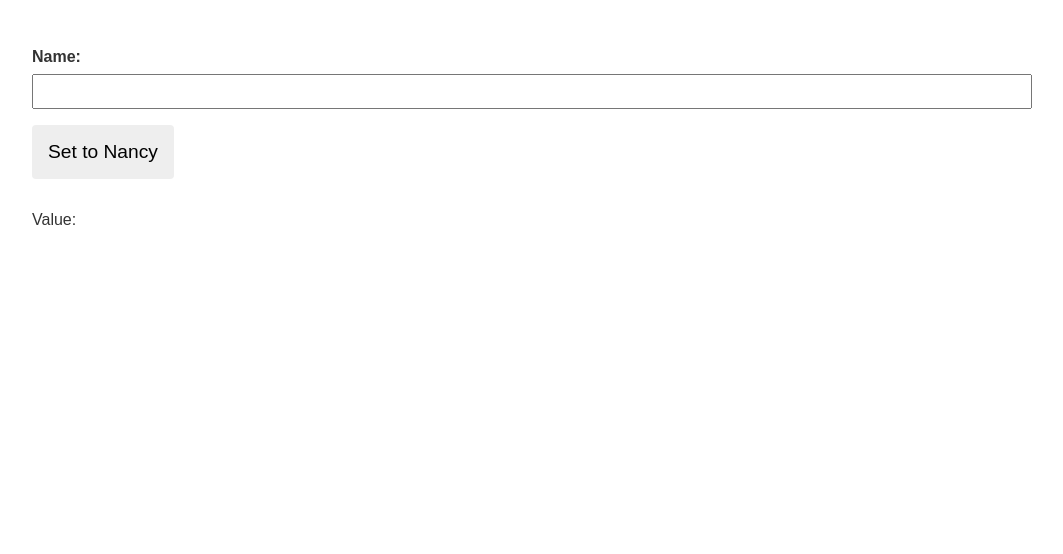
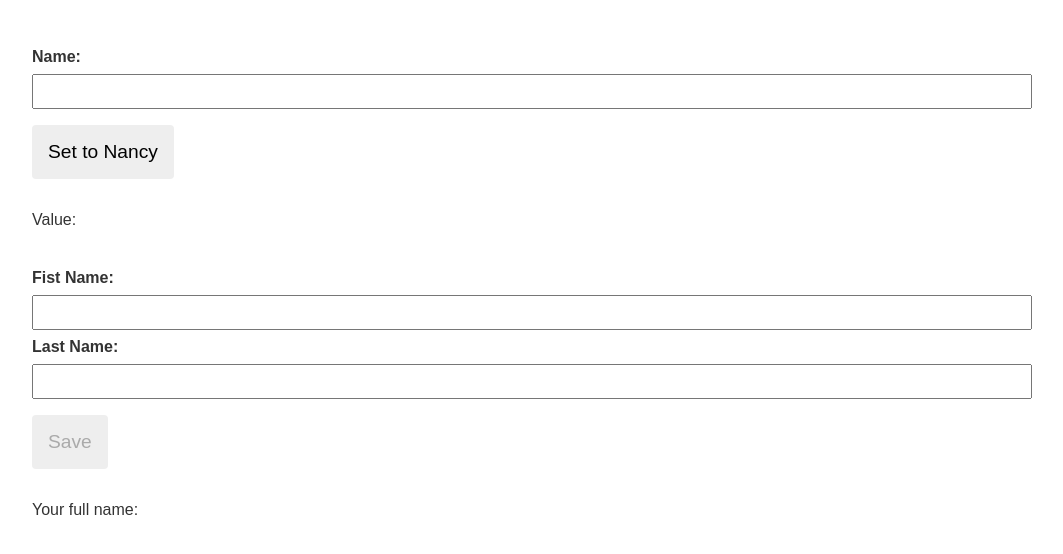
Before and after one commit to grossmann94/angular-reactive-forms, an Angular app: page / in a window 1280 px wide. Shown: the top 554 px of the page, without its empty margins (108-1171 px from the left). Built offline with nearby package versions, Linux system fonts and the light colour scheme.

Commit message:
added a formgroup

```diff
--- a/src/app/app.component.html
+++ b/src/app/app.component.html
@@ -1 +1,2 @@
 <app-name-editor></app-name-editor>
+<app-profile-editor></app-profile-editor>
--- a/src/app/profile-editor/profile-editor.component.css
+++ b/src/app/profile-editor/profile-editor.component.css
@@ -0,0 +1,17 @@
+/* ProfileEditorComponent's private CSS styles */
+
+form {
+  padding-top: 1rem;
+}
+
+label {
+  display: block;
+  margin: 0.5em 0;
+  font-weight: bold;
+}
+
+/*
+  Copyright Google LLC. All Rights Reserved.
+  Use of this source code is governed by an MIT-style license that
+  can be found in the LICENSE file at https://angular.io/license
+  */
--- a/src/app/profile-editor/profile-editor.component.html
+++ b/src/app/profile-editor/profile-editor.component.html
@@ -1 +1,14 @@
-<p>profile-editor works!</p>
+<form [formGroup]="profileForm" (ngSubmit)="onSubmit()">
+  <label for="first-name">Fist Name: </label>
+  <input id="first-name" type="text" formControlName="firstName" required />
+
+  <label for="last-name">Last Name: </label>
+  <input id="last-name" type="text" formControlName="lastName" required />
+
+  <button type="submit" [disabled]="!profileForm.valid">Save</button>
+</form>
+
+<p>
+  Your full name: {{ profileForm.value.firstName }}
+  {{ profileForm.value.lastName }}
+</p>
--- a/src/app/profile-editor/profile-editor.component.ts
+++ b/src/app/profile-editor/profile-editor.component.ts
@@ -1,10 +1,19 @@
 import { Component } from '@angular/core';
+import { FormControl, FormGroup } from '@angular/forms';
 
 @Component({
   selector: 'app-profile-editor',
   templateUrl: './profile-editor.component.html',
-  styleUrls: ['./profile-editor.component.css']
+  styleUrls: ['./profile-editor.component.css'],
 })
 export class ProfileEditorComponent {
+  profileForm = new FormGroup({
+    firstName: new FormControl(''),
+    lastName: new FormControl(''),
+  });
 
+  onSubmit() {
+    console.warn(this.profileForm.value);
+    console.log(this.profileForm.valid);
+  }
 }
```
